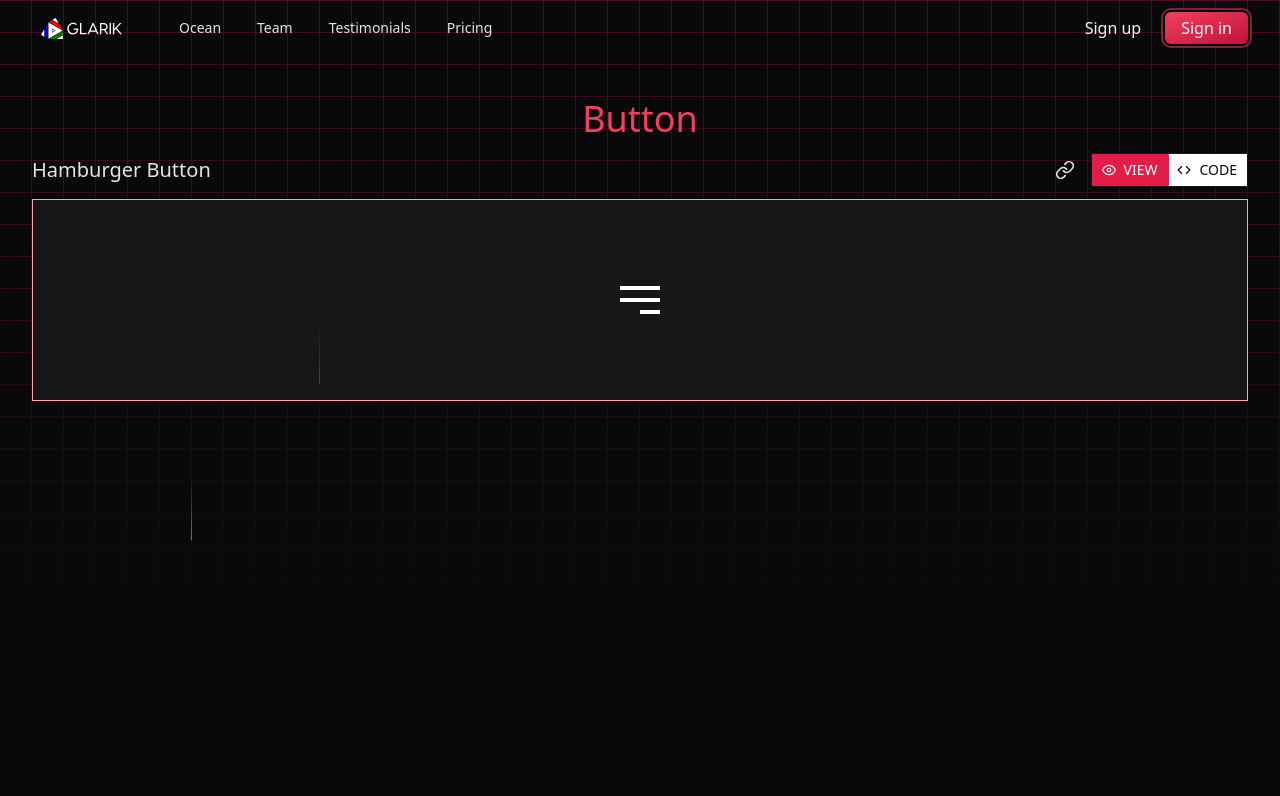
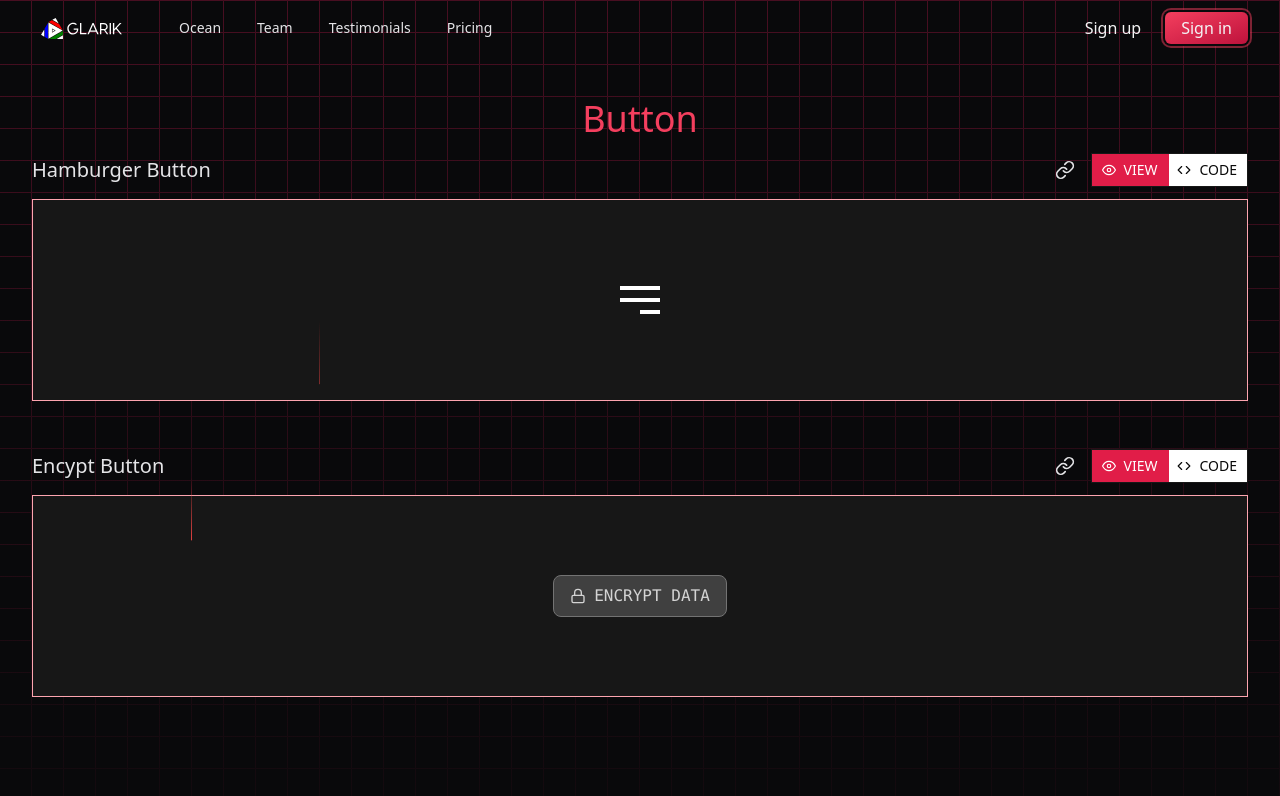
Before and after one commit to zaberazaber/varzio, a Next.js app: page /componentdetail/buttons in a window 1280 px wide. Shown: the top 796 px of the page. Built offline with nearby package versions, Linux system fonts and the light colour scheme.

Commit message:
added encrypt button

```diff
--- /dev/null
+++ b/src/components/ocean/oceancomponent/button/encrypt/encrypt.tsx
@@ -0,0 +1,91 @@
+import { useRef, useState } from "react";
+import { FiLock } from "react-icons/fi";
+import { motion } from "framer-motion";
+
+const Example = () => {
+  return (
+    <div className="grid min-h-[200px] place-content-center bg-neutral-900 p-4">
+      <EncryptButton />
+    </div>
+  );
+};
+
+const TARGET_TEXT = "Encrypt data";
+const CYCLES_PER_LETTER = 2;
+const SHUFFLE_TIME = 50;
+
+const CHARS = "!@#$%^&*():{};|,.<>/?";
+
+export const EncryptButton = () => {
+  const intervalRef = useRef<ReturnType<typeof setInterval> | null>(null);
+
+  const [text, setText] = useState(TARGET_TEXT);
+
+  const scramble = () => {
+    let pos = 0;
+
+    intervalRef.current = setInterval(() => {
+      const scrambled = TARGET_TEXT.split("")
+        .map((char, index) => {
+          if (pos / CYCLES_PER_LETTER > index) {
+            return char;
+          }
+
+          const randomCharIndex = Math.floor(Math.random() * CHARS.length);
+          const randomChar = CHARS[randomCharIndex];
+
+          return randomChar;
+        })
+        .join("");
+
+      setText(scrambled);
+      pos++;
+
+      if (pos >= TARGET_TEXT.length * CYCLES_PER_LETTER) {
+        stopScramble();
+      }
+    }, SHUFFLE_TIME);
+  };
+
+  const stopScramble = () => {
+    clearInterval(intervalRef.current || undefined);
+
+    setText(TARGET_TEXT);
+  };
+
+  return (
+    <motion.button
+      whileHover={{
+        scale: 1.025,
+      }}
+      whileTap={{
+        scale: 0.975,
+      }}
+      onMouseEnter={scramble}
+      onMouseLeave={stopScramble}
+      className="group relative overflow-hidden rounded-lg border-[1px] border-neutral-500 bg-neutral-700 px-4 py-2 font-mono font-medium uppercase text-neutral-300 transition-colors hover:text-indigo-300"
+    >
+      <div className="relative z-10 flex items-center gap-2">
+        <FiLock />
+        <span>{text}</span>
+      </div>
+      <motion.span
+        initial={{
+          y: "100%",
+        }}
+        animate={{
+          y: "-100%",
+        }}
+        transition={{
+          repeat: Infinity,
+          repeatType: "mirror",
+          duration: 1,
+          ease: "linear",
+        }}
+        className="duration-300 absolute inset-0 z-0 scale-125 bg-gradient-to-t from-indigo-400/0 from-40% via-indigo-400/100 to-indigo-400/0 to-60% opacity-0 transition-opacity group-hover:opacity-100"
+      />
+    </motion.button>
+  );
+};
+
+export default Example;
--- /dev/null
+++ b/src/components/ocean/oceancomponent/button/encrypt/encryptCode.ts
@@ -0,0 +1,182 @@
+export const EncryptCode = [
+    {name: "Encrypt", codejs:`import { useRef, useState } from "react";
+import { FiLock } from "react-icons/fi";
+import { motion } from "framer-motion";
+
+const Example = () => {
+  return (
+    <div className="grid min-h-[200px] place-content-center bg-neutral-900 p-4">
+      <EncryptButton />
+    </div>
+  );
+};
+
+const TARGET_TEXT = "Encrypt data";
+const CYCLES_PER_LETTER = 2;
+const SHUFFLE_TIME = 50;
+
+const CHARS = "!@#$%^&*():{};|,.<>/?";
+
+const EncryptButton = () => {
+  const intervalRef = useRef(null);
+
+  const [text, setText] = useState(TARGET_TEXT);
+
+  const scramble = () => {
+    let pos = 0;
+
+    intervalRef.current = setInterval(() => {
+      const scrambled = TARGET_TEXT.split("")
+        .map((char, index) => {
+          if (pos / CYCLES_PER_LETTER > index) {
+            return char;
+          }
+
+          const randomCharIndex = Math.floor(Math.random() * CHARS.length);
+          const randomChar = CHARS[randomCharIndex];
+
+          return randomChar;
+        })
+        .join("");
+
+      setText(scrambled);
+      pos++;
+
+      if (pos >= TARGET_TEXT.length * CYCLES_PER_LETTER) {
+        stopScramble();
+      }
+    }, SHUFFLE_TIME);
+  };
+
+  const stopScramble = () => {
+    clearInterval(intervalRef.current || undefined);
+
+    setText(TARGET_TEXT);
+  };
+
+  return (
+    <motion.button
+      whileHover={{
+        scale: 1.025,
+      }}
+      whileTap={{
+        scale: 0.975,
+      }}
+      onMouseEnter={scramble}
+      onMouseLeave={stopScramble}
+      className="group relative overflow-hidden rounded-lg border-[1px] border-neutral-500 bg-neutral-700 px-4 py-2 font-mono font-medium uppercase text-neutral-300 transition-colors hover:text-indigo-300"
+    >
+      <div className="relative z-10 flex items-center gap-2">
+        <FiLock />
+        <span>{text}</span>
+      </div>
+      <motion.span
+        initial={{
+          y: "100%",
+        }}
+        animate={{
+          y: "-100%",
+        }}
+        transition={{
+          repeat: Infinity,
+          repeatType: "mirror",
+          duration: 1,
+          ease: "linear",
+        }}
+        className="duration-300 absolute inset-0 z-0 scale-125 bg-gradient-to-t from-indigo-400/0 from-40% via-indigo-400/100 to-indigo-400/0 to-60% opacity-0 transition-opacity group-hover:opacity-100"
+      />
+    </motion.button>
+  );
+};
+
+export default Example;`,codets:`import { useRef, useState } from "react";
+import { FiLock } from "react-icons/fi";
+import { motion } from "framer-motion";
+
+const Example = () => {
+  return (
+    <div className="grid min-h-[200px] place-content-center bg-neutral-900 p-4">
+      <EncryptButton />
+    </div>
+  );
+};
+
+const TARGET_TEXT = "Encrypt data";
+const CYCLES_PER_LETTER = 2;
+const SHUFFLE_TIME = 50;
+
+const CHARS = "!@#$%^&*():{};|,.<>/?";
+
+const EncryptButton = () => {
+  const intervalRef = useRef<ReturnType<typeof setInterval> | null>(null);
+
+  const [text, setText] = useState(TARGET_TEXT);
+
+  const scramble = () => {
+    let pos = 0;
+
+    intervalRef.current = setInterval(() => {
+      const scrambled = TARGET_TEXT.split("")
+        .map((char, index) => {
+          if (pos / CYCLES_PER_LETTER > index) {
+            return char;
+          }
+
+          const randomCharIndex = Math.floor(Math.random() * CHARS.length);
+          const randomChar = CHARS[randomCharIndex];
+
+          return randomChar;
+        })
+        .join("");
+
+      setText(scrambled);
+      pos++;
+
+      if (pos >= TARGET_TEXT.length * CYCLES_PER_LETTER) {
+        stopScramble();
+      }
+    }, SHUFFLE_TIME);
+  };
+
+  const stopScramble = () => {
+    clearInterval(intervalRef.current || undefined);
+
+    setText(TARGET_TEXT);
+  };
+
+  return (
+    <motion.button
+      whileHover={{
+        scale: 1.025,
+      }}
+      whileTap={{
+        scale: 0.975,
+      }}
+      onMouseEnter={scramble}
+      onMouseLeave={stopScramble}
+      className="group relative overflow-hidden rounded-lg border-[1px] border-neutral-500 bg-neutral-700 px-4 py-2 font-mono font-medium uppercase text-neutral-300 transition-colors hover:text-indigo-300"
+    >
+      <div className="relative z-10 flex items-center gap-2">
+        <FiLock />
+        <span>{text}</span>
+      </div>
+      <motion.span
+        initial={{
+          y: "100%",
+        }}
+        animate={{
+          y: "-100%",
+        }}
+        transition={{
+          repeat: Infinity,
+          repeatType: "mirror",
+          duration: 1,
+          ease: "linear",
+        }}
+        className="duration-300 absolute inset-0 z-0 scale-125 bg-gradient-to-t from-indigo-400/0 from-40% via-indigo-400/100 to-indigo-400/0 to-60% opacity-0 transition-opacity group-hover:opacity-100"
+      />
+    </motion.button>
+  );
+};
+
+export default Example;`}]
--- a/src/pages/componentdetail/buttons.tsx
+++ b/src/pages/componentdetail/buttons.tsx
@@ -4,8 +4,10 @@ import { motion } from "framer-motion";
 import { Beams } from "../../components/utils/Beams";
 import ComponentContainer from "@/components/ocean/oceancomponent/componentContainer";
 import { CodeCard } from "@/components/features/code/CodeCard";
-import { HamburgerButton } from "@/components/ocean/oceancomponent/button/hamburger";
-import { HamburgerCode } from "@/components/ocean/oceancomponent/button/hamburgerCode";
+import { HamburgerButton } from "@/components/ocean/oceancomponent/button/hamburger/hamburger";
+import { HamburgerCode } from "@/components/ocean/oceancomponent/button/hamburger/hamburgerCode";
+import { EncryptButton } from "@/components/ocean/oceancomponent/button/encrypt/encrypt";
+import { EncryptCode } from "@/components/ocean/oceancomponent/button/encrypt/encryptCode";
 
 export default function Buttons() {
   return (
@@ -39,6 +41,13 @@ export default function Buttons() {
         </div>
         <CodeCard markup={HamburgerCode} />
       </ComponentContainer>
+      <ComponentContainer name="Encypt Button">
+
+       <div className="grid place-content-center">
+       <EncryptButton />
+        </div>
+        <CodeCard markup={EncryptCode} />
+      </ComponentContainer>
     </MaxWidthWrapper>
   );
 }
```
Also changed, not shown: src/components/ocean/oceancomponent/button/hamburger/hamburger.tsx (renamed from src/components/ocean/oceancomponent/button/hamburger.tsx), src/components/ocean/oceancomponent/button/hamburger/hamburgerCode.ts (renamed from src/components/ocean/oceancomponent/button/hamburgerCode.ts).
